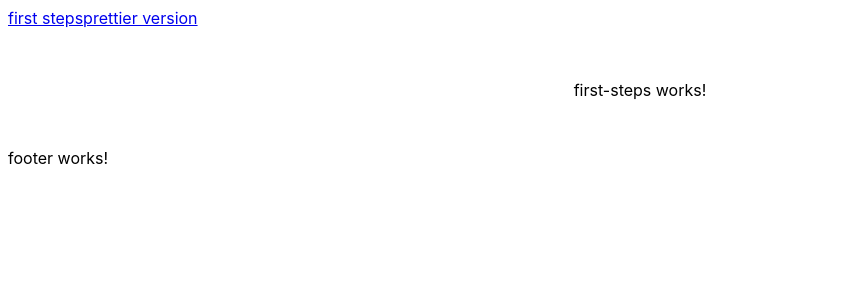
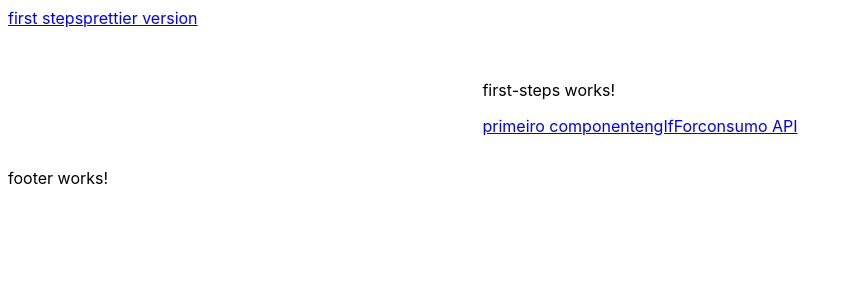
Before and after one commit to RafaelBP02/estudos-anglar-front, an Angular app: page /old in a window 1280 px wide. Shown: the top 300 px of the page, without its empty margins (0-852 px from the left). Built offline with nearby package versions, Linux system fonts and the light colour scheme.

Commit message:
chore: adiciona meio de navegar entre os componentes antigos

```diff
--- a/src/app/components/first-steps/first-steps.component.html
+++ b/src/app/components/first-steps/first-steps.component.html
@@ -1,2 +1,6 @@
 <p>first-steps works!</p>
+<a [routerLink]="['/old/primeiro-componente']">primeiro componente</a>
+<a [routerLink]="['/old/ng-iffor']">ngIfFor</a>
+<a [routerLink]="['/old/crud']">consumo API</a>
+<br/>
 <router-outlet></router-outlet>
```
